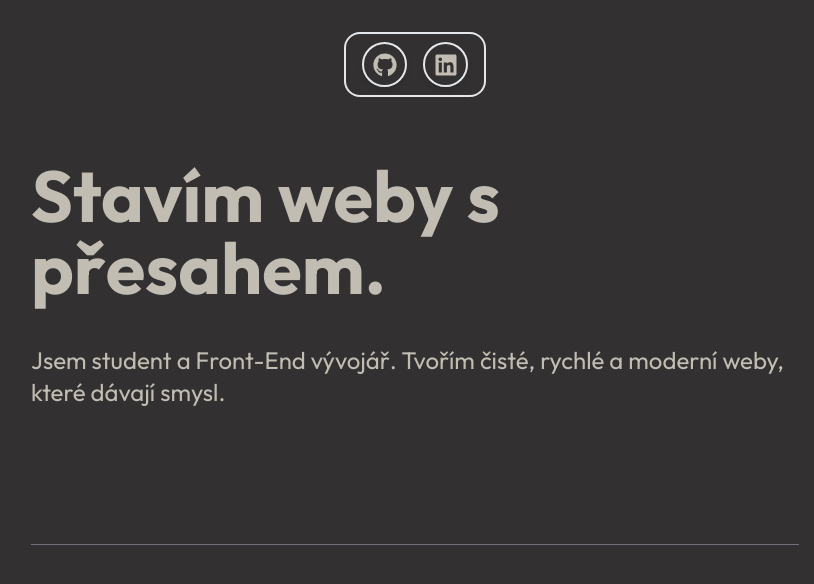
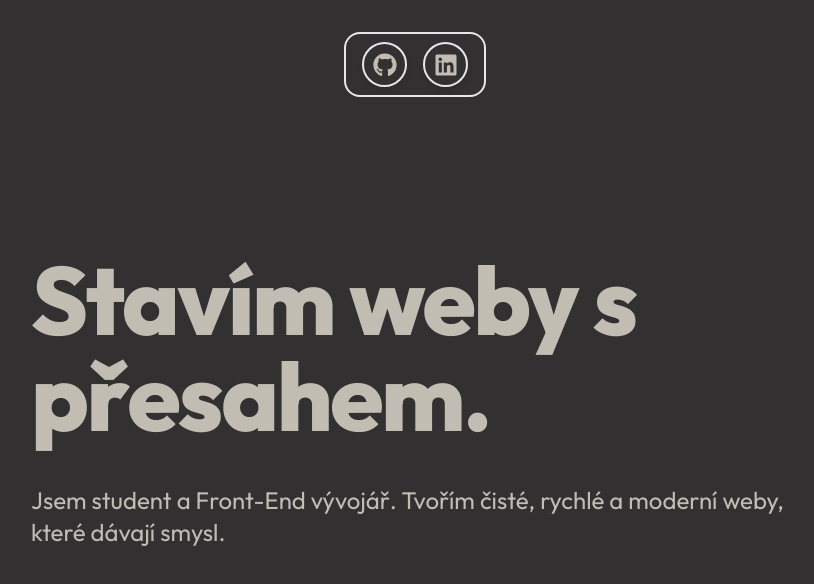
Before and after one commit to krynyckyj/moje-portfolio, a React (Vite) app: page / in a window 1280 px wide. Shown: the top 584 px of the page, without its empty margins (225-1039 px from the left). Built offline with nearby package versions, Linux system fonts and the light colour scheme.

Commit message:
Added h1 blur animation

```diff
--- a/package.json
+++ b/package.json
@@ -11,6 +11,7 @@
     "init-tailwind": "tailwindcss init -p"
   },
   "dependencies": {
+    "@react-spring/web": "^10.0.3",
     "motion": "^12.34.3",
     "react": "^19.2.0",
     "react-dom": "^19.2.0",
--- a/src/App.jsx
+++ b/src/App.jsx
@@ -1,6 +1,7 @@
 import { Hero } from './components/Hero';
 import Dock from './components/Dock';
 import { FaGithub, FaLinkedin } from 'react-icons/fa';
+
 
 function App() {
   const dockItems = [
@@ -26,7 +27,6 @@ function App() {
           magnification={55}
         />
         </div>
-
         <Hero/>
 
       </main>
--- /dev/null
+++ b/src/components/BlurText.jsx
@@ -0,0 +1,102 @@
+import { motion } from 'motion/react';
+import { useEffect, useRef, useState, useMemo } from 'react';
+
+const buildKeyframes = (from, steps) => {
+  const keys = new Set([...Object.keys(from), ...steps.flatMap(s => Object.keys(s))]);
+
+  const keyframes = {};
+  keys.forEach(k => {
+    keyframes[k] = [from[k], ...steps.map(s => s[k])];
+  });
+  return keyframes;
+};
+
+const BlurText = ({
+  text = '',
+  delay = 200,
+  className = '',
+  animateBy = 'words',
+  direction = 'top',
+  threshold = 0.1,
+  rootMargin = '0px',
+  animationFrom,
+  animationTo,
+  easing = t => t,
+  onAnimationComplete,
+  stepDuration = 0.35
+}) => {
+  const elements = animateBy === 'words' ? text.split(' ') : text.split('');
+  const [inView, setInView] = useState(false);
+  const ref = useRef(null);
+
+  useEffect(() => {
+    if (!ref.current) return;
+    const observer = new IntersectionObserver(
+      ([entry]) => {
+        if (entry.isIntersecting) {
+          setInView(true);
+          observer.unobserve(ref.current);
+        }
+      },
+      { threshold, rootMargin }
+    );
+    observer.observe(ref.current);
+    return () => observer.disconnect();
+  }, [threshold, rootMargin]);
+
+  const defaultFrom = useMemo(
+    () =>
+      direction === 'top' ? { filter: 'blur(10px)', opacity: 0, y: -50 } : { filter: 'blur(10px)', opacity: 0, y: 50 },
+    [direction]
+  );
+
+  const defaultTo = useMemo(
+    () => [
+      {
+        filter: 'blur(5px)',
+        opacity: 0.5,
+        y: direction === 'top' ? 5 : -5
+      },
+      { filter: 'blur(0px)', opacity: 1, y: 0 }
+    ],
+    [direction]
+  );
+
+  const fromSnapshot = animationFrom ?? defaultFrom;
+  const toSnapshots = animationTo ?? defaultTo;
+
+  const stepCount = toSnapshots.length + 1;
+  const totalDuration = stepDuration * (stepCount - 1);
+  const times = Array.from({ length: stepCount }, (_, i) => (stepCount === 1 ? 0 : i / (stepCount - 1)));
+
+  return (
+    <p ref={ref} className={`blur-text ${className} flex flex-wrap`}>
+      {elements.map((segment, index) => {
+        const animateKeyframes = buildKeyframes(fromSnapshot, toSnapshots);
+
+        const spanTransition = {
+          duration: totalDuration,
+          times,
+          delay: (index * delay) / 1000
+        };
+        spanTransition.ease = easing;
+
+        return (
+          <motion.span
+            className="inline-block will-change-[transform,filter,opacity]"
+            key={index}
+            initial={fromSnapshot}
+            animate={inView ? animateKeyframes : fromSnapshot}
+            transition={spanTransition}
+            onAnimationComplete={index === elements.length - 1 ? onAnimationComplete : undefined}
+          >
+            {segment === ' ' ? '\u00A0' : segment}
+            {animateBy === 'words' && index < elements.length - 1 && '\u00A0'}
+          </motion.span>
+        );
+      })}
+    </p>
+  );
+};
+
+export default BlurText;
--- a/src/components/Hero.jsx
+++ b/src/components/Hero.jsx
@@ -1,3 +1,4 @@
+import BlurText from './BlurText';
 export const Hero = () => {
     return (
         <section className="h-screen flex flex-col text-start items-center justify-center bg-main1 px-4">
@@ -10,15 +11,21 @@ export const Hero = () => {
             </h3>
               </div>
 
-            <h1 className="font-main text-5xl md:text-7xl font-bold text-main2">
-            Stavím weby s přesahem.
-            </h1>
+            <div className="max-w-3xl">
+                    <BlurText
+                        text="Stavím weby s přesahem."
+                        delay={60}
+                        animateBy="words"
+                        direction="top"
+                        className="font-main text-6xl md:text-8xl font-extrabold tracking-tight text-main2 leading-tight"
+                    />
+                </div>
 
             <h2 className="font-main text-2xl font-normal text-main2">
             Jsem student a Front-End vývojář. Tvořím čisté, rychlé a moderní weby, které dávají smysl.
             </h2>
 
-            <div className="w-full h-px bg-zinc-500 my-24"></div>
+            <div className="w-full h-px bg-zinc-500 my-24 md:hidden"></div>
             </div>
 
         </section>
```
Also changed, not shown: 1 other file (tests, documents, lock files or other folders).
